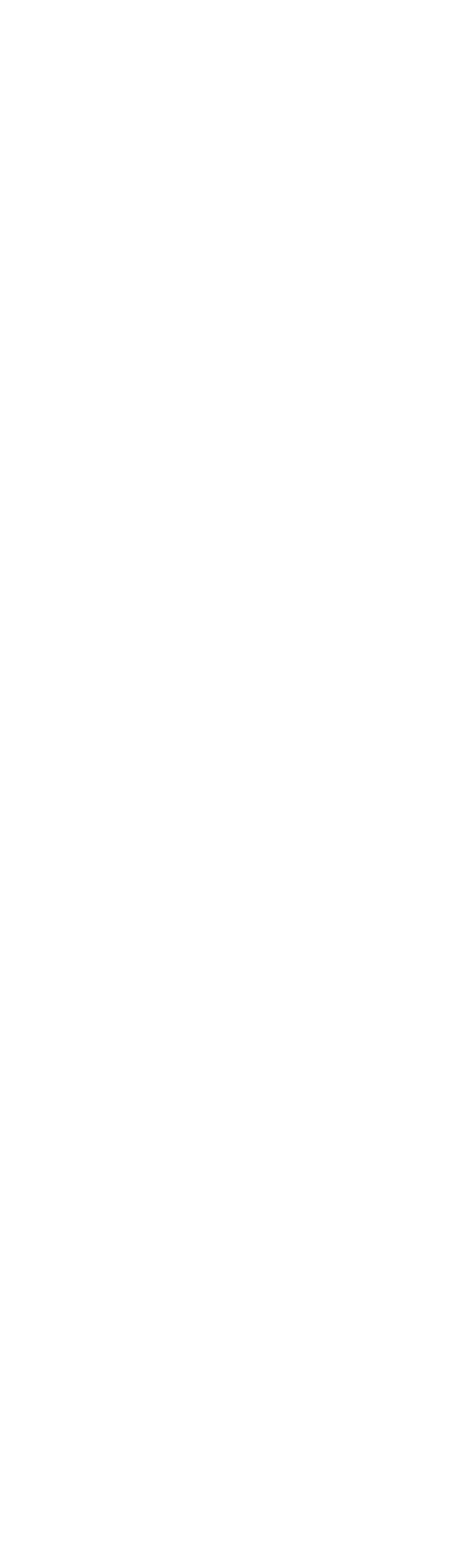
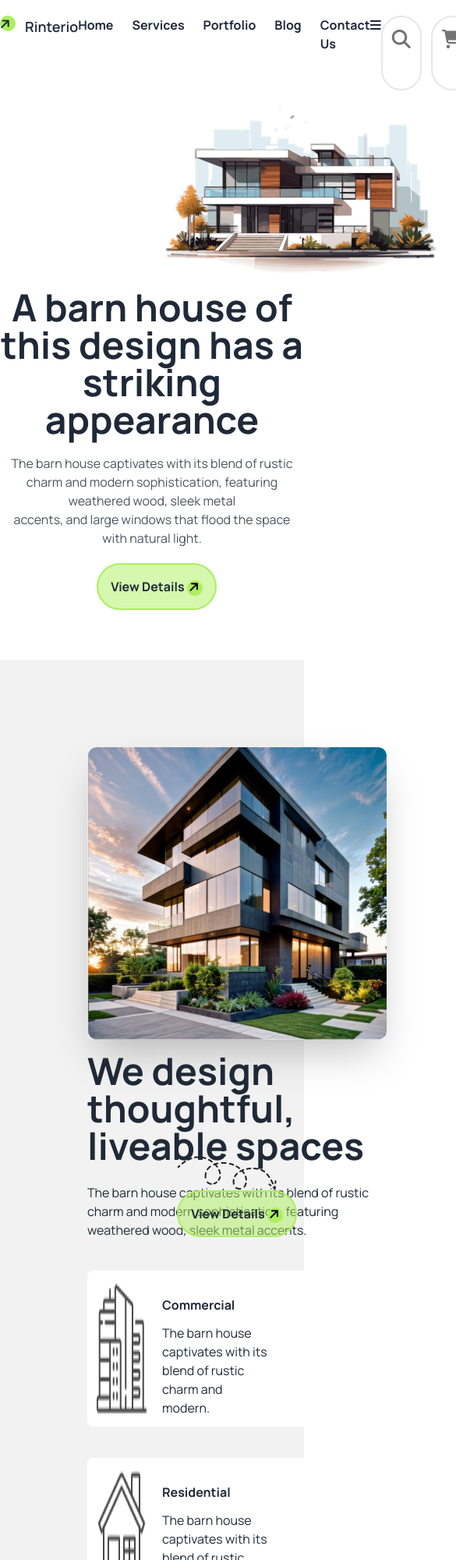
Before and after one commit to minhaj-uddin-arif-23/House_Build, a plain HTML site: page index.html in a window 390 px wide. Shown: the top 2000 px of the page at 78% size, 585 px wide, since content can reach past the window. Before the commit the page ends 844 px from the top, so only its background shows below. Drawn offline with nearby package versions, Linux system fonts and the light colour scheme.

Commit message:
Header and banner part complete

```diff
--- a/index.html
+++ b/index.html
@@ -1,9 +1,10 @@
 <!DOCTYPE html>
-<html lang="en">
+<html lang="en" data-theme="light">
 <head>
   <meta charset="UTF-8">
   <meta name="viewport" content="width=device-width, initial-scale=1.0">
   <title>Rinterio Bus House</title>
+
   <!-- google fonts -->
   <link rel="preconnect" href="https://fonts.googleapis.com">
   <link rel="preconnect" href="https://fonts.gstatic.com" crossorigin>
@@ -23,10 +24,119 @@
 </head>
 <body class="font">
 
-  <header>
+  <header class="max-w-5xl mx-auto mt-5 mb-16 ">
+    <nav class="flex justify-between bg-[#FFFFFF]">
+      <div class="flex gap-3">
+        <!-- logo design -->
+        <i class="fa-solid fa-arrow-right -rotate-45 bg-[#ABEF5F] w-5 h-5 rounded-xl"></i>
+        <h3 class="text-lg font-semibold">Rinterio</h3>
+      </div>
+      <div class="flex cursor-pointer">
+        <!-- nav option -->
+         <ul class="flex space-x-6 text-md font-bold">
+          <li>Home</li>
+          <li>Services</li>
+          <li>Portfolio</li>
+          <li>Blog</li>
+          <li>Contact Us</li>
+         </ul>
+         <!-- small device hamver icon -->
+         <div class="lg:hidden">
+          <i class="fa-solid fa-bars"></i>
+         </div>
+      </div>
+      <div class="flex ">
+        <!-- nav bar 3rd part  -->
+        <i class="fa-solid mr-3 fa-magnifying-glass bg-white border-2 rounded-full p-3 text-2xl text-[#737373]" ></i>
+        <i class="fa-solid p-3 border-2 rounded-full fa-cart-shopping text-2xl text-[#737373] bg-white"></i>
+        <div class="ml-3">
+          <button class="bg-[#ABEF5F] p-3 font-bold  rounded-full">Book Consult <i class="fa-solid fa-arrow-right -rotate-45 bg-black text-white rounded-2xl w-5 h-5 "></i> </button>
+        </div>
+      </div>
 
+    </nav>
+    <section class="max-w-5xl mx-auto ">
+        <!-- banner -->
+        <div class="">
+          <img  class="ml-48 p-5 w-[600px]" src="./assets/banner.png" alt="">
+         </div>
+         <div class="flex flex-col text-center space-y-5">
+          <h1 class=" text-5xl font-bold">A barn house of this design has a <br> striking appearance</h1>
+          <p class="opacity-80  text-center">The barn house captivates with its blend of rustic charm and modern sophistication, featuring weathered wood, sleek metal <br> accents, and large windows that flood the space with natural light.</p>
+          <div class="ml-3">
+            <button class="bg-[#ABEF5F80] p-4 border-2 border-[#ABEF5F] font-bold  rounded-full ">View Details <i class="fa-solid fa-arrow-right -rotate-45  text-black rounded-2xl  w-5 h-5 bg-[#ABEF5F]"></i> </button>
+          </div>
+         </div>
+    </section>
   </header>
   <main>
+    <!-- /We design thoughtful, liveable spaces -->
+     <!-- part - 2 -->
+      <div class=" bg-[#F4F4F4]">
+        <div class="hero bg-base-200 p-24 min-h-screen">
+          <div class="hero-content flex-col lg:flex-row-reverse">
+            <img
+              src="./assets/Rectangle.png"
+              class="max-w-sm rounded-lg shadow-2xl" />
+
+         <div class="relative">
+          <div class="space-y-6">
+            <h1 class="font-bold text-5xl">We design thoughtful, liveable spaces</h1>
+            <p>The barn house captivates with its blend of rustic charm and
+              modern sophistication, featuring weathered wood, sleek metal accents.</p>
+          </div>
+          <div class="flex my-10 bg-white p-3 rounded-lg">
+            <img src="./assets/commercial.png" class="w-28" alt="">
+            <div class="mt-5 ml-5 space-y-3">
+              <h1 class="font-bold">Commercial</h1>
+              <p class="w-1/2 ">The barn house captivates with its blend of rustic charm and modern.</p>
+            </div>
+          </div>
+          <div class="flex my-10 bg-white p-3 rounded-lg">
+            <img src="./assets/residential.png" class="w-28" alt="">
+            <div class="mt-5 ml-5 space-y-3">
+              <h1 class="font-bold">Residential</h1>
+              <p class="w-1/2 ">The barn house captivates with its blend of rustic charm and modern.</p>
+            </div>
+          </div>
+         </div>
+         <div class="absolute">
+          <img src="./assets/Vector.png" alt="">
+                <div>
+                  <button class="bg-[#ABEF5F80] p-4 border-2 border-[#ABEF5F] font-bold  rounded-full ">View Details <i class="fa-solid fa-arrow-right -rotate-45  text-black rounded-2xl  w-5 h-5 bg-[#ABEF5F]"></i> </button>
+                </div>
+              </div>
+          </div>
+        </div>
+      </div>
+
+
+      <!-- part - 3 -->
+       <section class="max-w-5xl mx-auto mb-20 bg-[#F4F4F4]">
+        <div class="bg-white p-9 grid grid-cols-2 lg:grid-cols-4  rounded-xl text-center lg:gap-9">
+          <div class="">
+            <i class="fa-regular fa-comment-dots text-4xl"></i>
+            <h1 class="font-bold text-4xl">235+</h1>
+            <p class="opacity-80">Happy Client Review</p>
+          </div>
+          <div>
+            <i class="fa-solid fa-briefcase  text-4xl"></i>
+            <h1 class="font-bold text-4xl">235+</h1>
+            <p class="opacity-80">Happy Client Review</p>
+          </div>
+          <div>
+            <i class="fa-solid fa-users-line  text-4xl"></i>
+            <h1 class="font-bold text-4xl">235+</h1>
+            <p class="opacity-80">Happy Client Review</p>
+          </div>
+          <div>
+            <i class="fa-solid fa-user-group  text-4xl"></i>
+            <h1 class="font-bold text-4xl">235+</h1>
+            <p class="opacity-80">Happy Client Review</p>
+          </div>
+        </div>
+       </section>
+       <!-- Our Works Process -->
 
   </main>
   <footer>
```
